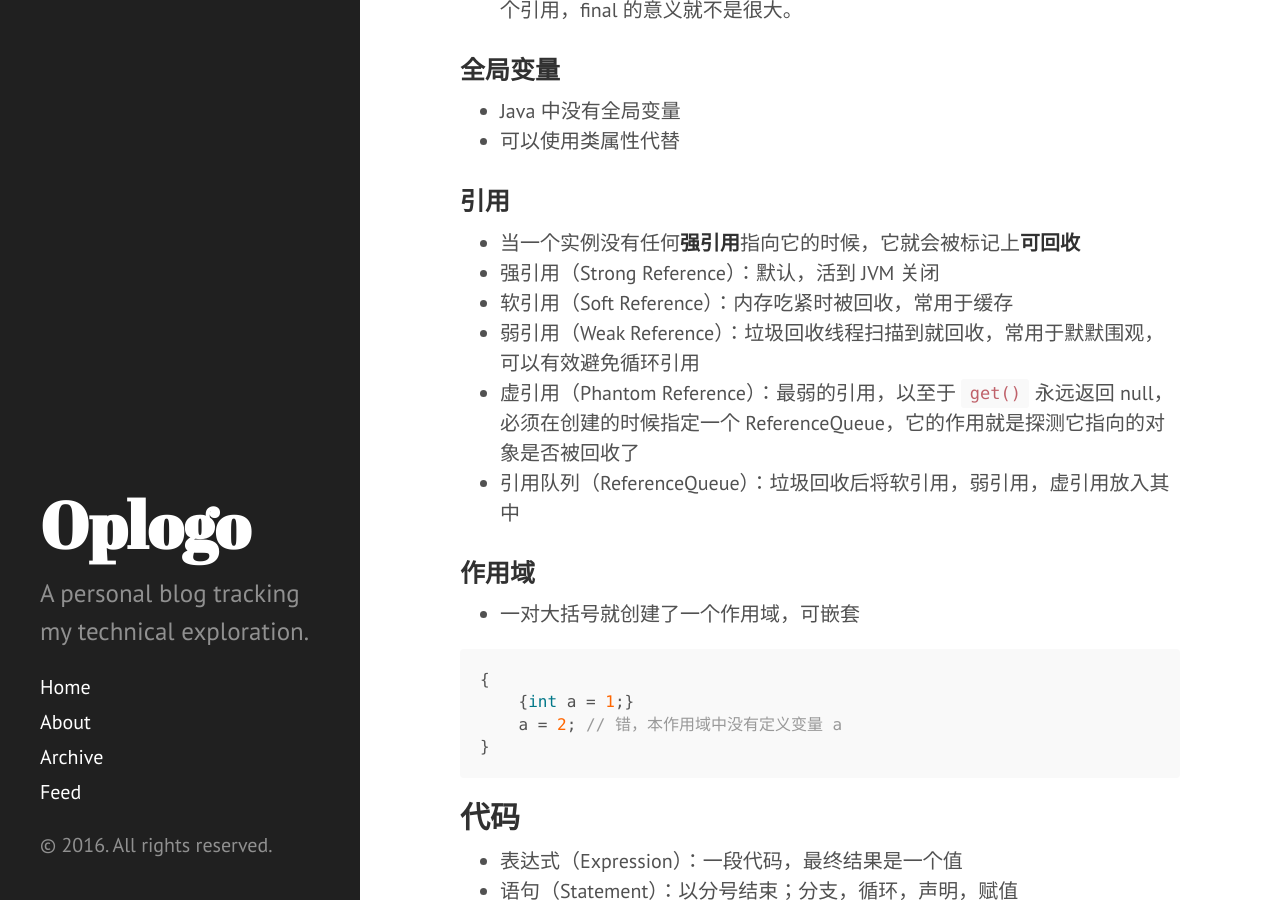
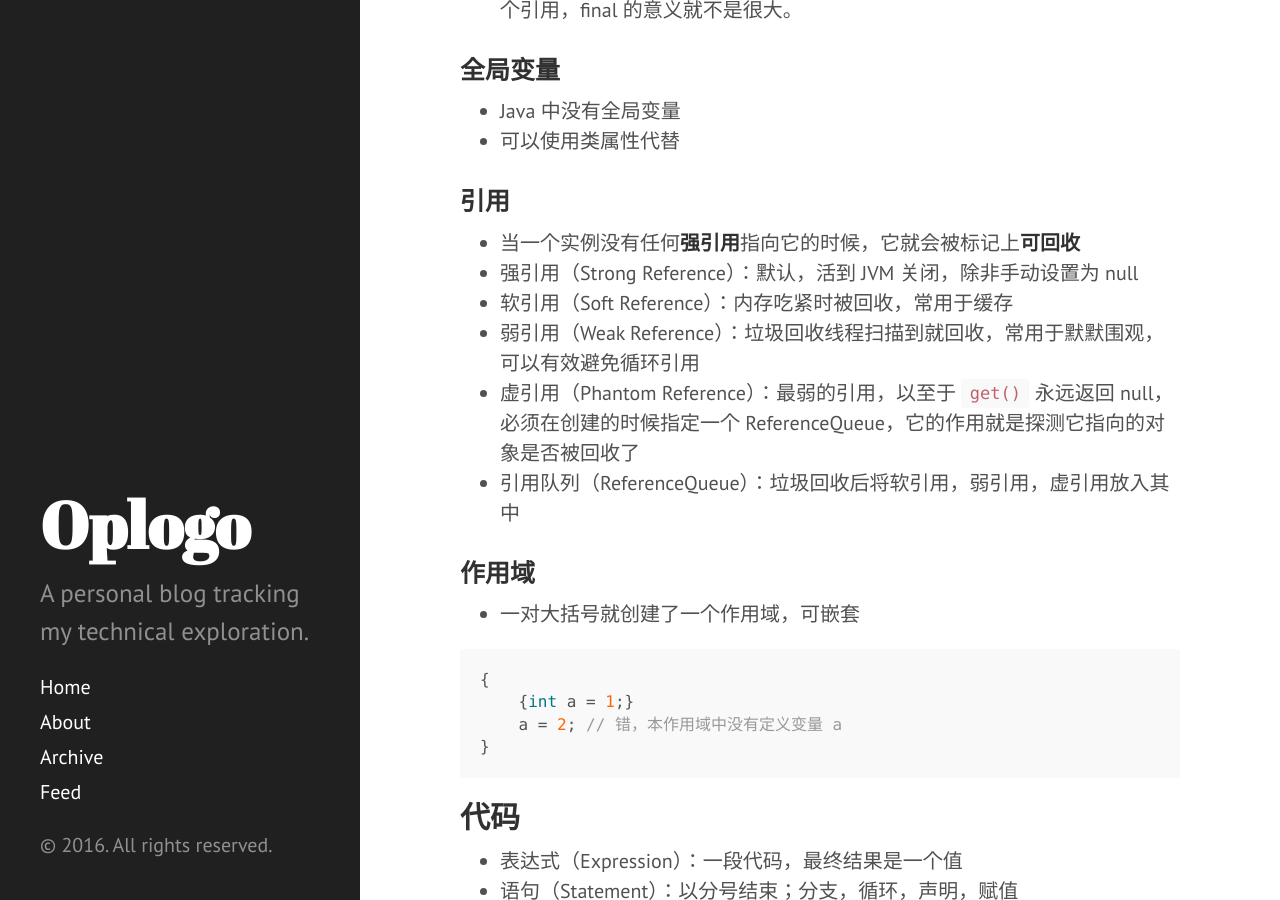
Before and after one commit to wenqingyu/reliveyy.github.io, a Jekyll site: the page built from _posts/2016-02-17-java-revision-01-lang.md, in a window 1280 px wide and 900 px high, scrolled down 6768 px. Built offline with Jekyll 4.4.1, drawn with Linux system fonts in a browser that asks for light colours; comment, search, counter and statistics services are not loaded.

Commit message:
revising

```diff
--- a/_posts/2016-02-17-java-revision-01-lang.md
+++ b/_posts/2016-02-17-java-revision-01-lang.md
@@ -250,7 +250,7 @@ System.out.println(a == b); // false
 ### 引用
 
 * 当一个实例没有任何**强引用**指向它的时候，它就会被标记上**可回收**
-* 强引用（Strong Reference）：默认，活到 JVM 关闭
+* 强引用（Strong Reference）：默认，活到 JVM 关闭，除非手动设置为 null
 * 软引用（Soft Reference）：内存吃紧时被回收，常用于缓存
 * 弱引用（Weak Reference）：垃圾回收线程扫描到就回收，常用于默默围观，可以有效避免循环引用
 * 虚引用（Phantom Reference）：最弱的引用，以至于 `get()` 永远返回 null，必须在创建的时候指定一个 ReferenceQueue，它的作用就是探测它指向的对象是否被回收了
```
